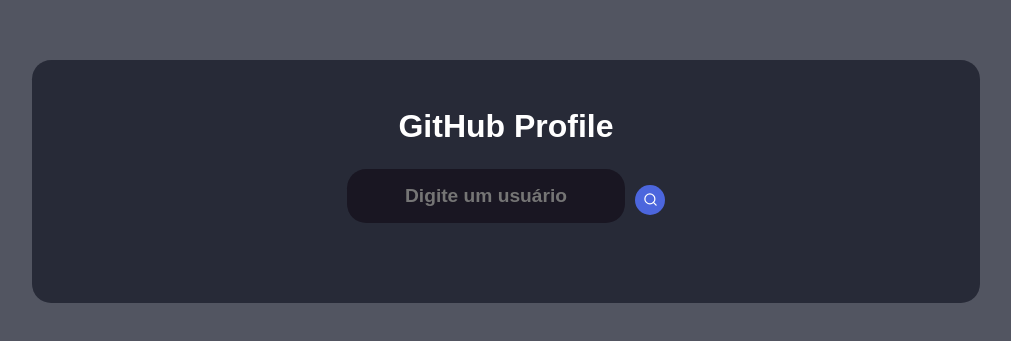
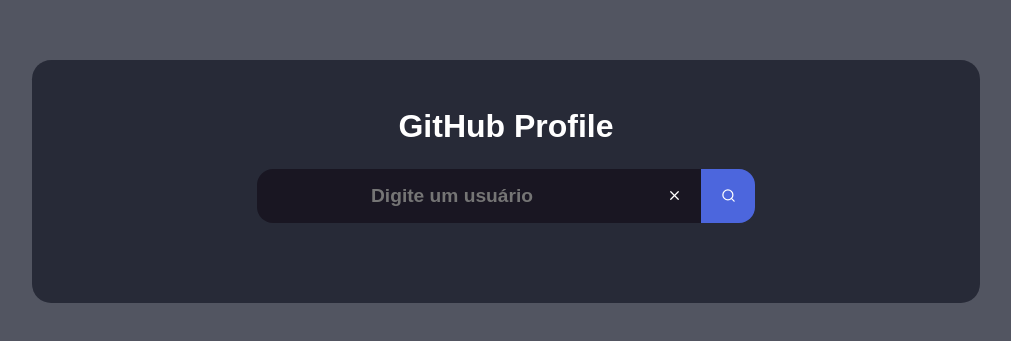
Before and after one commit to anselmoj/search-user, a React (Vite) app in the folder search-user-github/: page / in a window 1280 px wide. Shown: the part 219-560 px from the top of the page, without its empty margins (134-1145 px from the left). Built offline with nearby package versions, Linux system fonts and the light colour scheme.

Commit message:
fix:adicionando botao de remover user

```diff
--- a/search-user-github/src/pages/Home/index.tsx
+++ b/search-user-github/src/pages/Home/index.tsx
@@ -1,7 +1,7 @@
-import { FiSearch } from 'react-icons/fi'
+import { FiSearch, FiX } from 'react-icons/fi'
 import { useState } from 'react'
 import {
-  ButtonSearch,
+  SearchButton,
   Container,
   ContainerApp,
   Content,
@@ -19,6 +19,7 @@
   ContainerHorizontal,
   TextDetails,
   NumberDetails,
+  ClearButton,
 } from './styles'
 import ComponentIsVisible from '../../components/utils/IsVisible'
 import httpClient from '../../services/httpClient'
@@ -30,6 +31,7 @@
   followers: number
   following: number
   public_repos: number
+  repos_url: string
 }
 
 type GitHubResponse = {
@@ -39,6 +41,7 @@
   followers: number
   following: number
   public_repos: number
+  repos_url: string
 }
 
 function Home() {
@@ -47,16 +50,38 @@
   const [error, setError] = useState<boolean>(false)
 
   const handleSearch = () => {
-    setError(false)
     httpClient
       .get<GitHubResponse>(`${search}`)
       .then((res) => {
-        setUser(res.data)
+        if (!res.data.name) {
+          setError(true)
+        } else {
+          setUser(res.data)
+          handleRepos(res.data.repos_url)
+        }
       })
       .catch((err) => {
         setError(true)
         return err
       })
+  }
+
+  const handleRepos = (urlRepos: string) => {
+    httpClient
+      .get<GitHubResponse>(`${urlRepos}`)
+      .then((res) => {
+        console.log('res', res)
+      })
+      .catch((err) => {
+        setError(true)
+        return err
+      })
+  }
+
+  const handleClear = () => {
+    setSearch('')
+    setUser(null)
+    setError(false)
   }
 
   return (
@@ -69,13 +94,17 @@
           <ContentHeader>
             <Form>
               <MainInput
+                value={search}
                 onChange={(e) => setSearch(e.target.value)}
                 type="text"
                 placeholder="Digite um usuário"
               />
-              <ButtonSearch onClick={handleSearch}>
+              <ClearButton onClick={handleClear}>
+                <FiX size={15} />
+              </ClearButton>
+              <SearchButton onClick={handleSearch}>
                 <FiSearch size={15} />
-              </ButtonSearch>
+              </SearchButton>
             </Form>
           </ContentHeader>
 
@@ -101,13 +130,30 @@
                     <NumberDetails>Seguindo</NumberDetails>
                   </ContentNumber>
                 </ContainerHorizontal>
+
+                <ContainerHorizontal>
+                  <ContentNumber>
+                    <TextDetails>{user?.public_repos}</TextDetails>
+                    <NumberDetails>Repositórios</NumberDetails>
+                  </ContentNumber>
+
+                  <ContentNumber>
+                    <TextDetails>{user?.followers}</TextDetails>
+                    <NumberDetails>Seguidores</NumberDetails>
+                  </ContentNumber>
+
+                  <ContentNumber>
+                    <TextDetails>{user?.following}</TextDetails>
+                    <NumberDetails>Seguindo</NumberDetails>
+                  </ContentNumber>
+                </ContainerHorizontal>
               </Content>
             </ContainerDetails>
           </ComponentIsVisible>
 
           <ComponentIsVisible when={!!error}>
             <ContainerHorizontal>
-              <ContentText>Usuário nao encontrado</ContentText>
+              <ContentText>Perfil não encontrado</ContentText>
             </ContainerHorizontal>
           </ComponentIsVisible>
         </Container>
--- a/search-user-github/src/pages/Home/styles.ts
+++ b/search-user-github/src/pages/Home/styles.ts
@@ -26,7 +26,6 @@
   display: flex;
   justify-content: center;
 `
-
 export const TitleHeader = styled.div`
   justify-content: center;
   display: flex;
@@ -39,16 +38,15 @@
   font-size: 2rem;
   font-weight: 700;
 `
-
 export const Form = styled.div`
   align-items: center;
   display: flex;
 `
-
 export const MainInput = styled.input`
-  padding: 1rem 0.5rem;
-  border-radius: 1.2rem;
+  padding: 1rem 4rem;
+  border-radius: 1rem 0 0 1rem;
   background-color: ${colors.grey900};
+  outline: ${colors.grey700};
   color: ${colors.white500};
   text-align: center;
   display: block;
@@ -58,15 +56,30 @@
   margin-bottom: 2rem;
   font-size: 1.2rem;
 `
+export const ClearButton = styled.button`
+  width: 54px;
+  height: 54px;
+  border: none;
+  background: ${colors.grey900};
+  margin-bottom: 1.5rem;
+  display: flex;
+  align-items: center;
+  justify-content: center;
+  color: ${colors.white500};
+  transition: ease 0.3s;
 
-export const ButtonSearch = styled.button`
-  width: 30px;
-  height: 30px;
-  border-radius: 1rem;
+  &:hover {
+    transition: ease 0.3s;
+    cursor: pointer;
+  }
+`
+export const SearchButton = styled.button`
+  width: 54px;
+  height: 54px;
+  border-radius: 0 1rem 1rem 0;
   border: none;
   background: ${colors.blue500};
-  margin-left: 10px;
-  margin-bottom: 1rem;
+  margin-bottom: 1.5rem;
   display: flex;
   align-items: center;
   justify-content: center;
@@ -84,7 +97,6 @@
   justify-content: center;
   display: flex;
 `
-
 export const Content = styled.div`
   width: 700px;
   height: 500px;
@@ -96,7 +108,6 @@
   flex-direction: column;
   justify-content: center;
 `
-
 export const ContentImage = styled.img`
   width: 200px;
   height: 200px;
@@ -115,7 +126,6 @@
   font-weight: 700;
   margin-top: 2rem;
 `
-
 export const ContentFollowers = styled.div`
   color: ${colors.white500};
   font-size: 20px;
@@ -130,7 +140,6 @@
   align-items: center;
   justify-content: space-evenly;
 `
-
 export const ContentNumber = styled.div`
   width: 100px;
   height: 50px;
```
